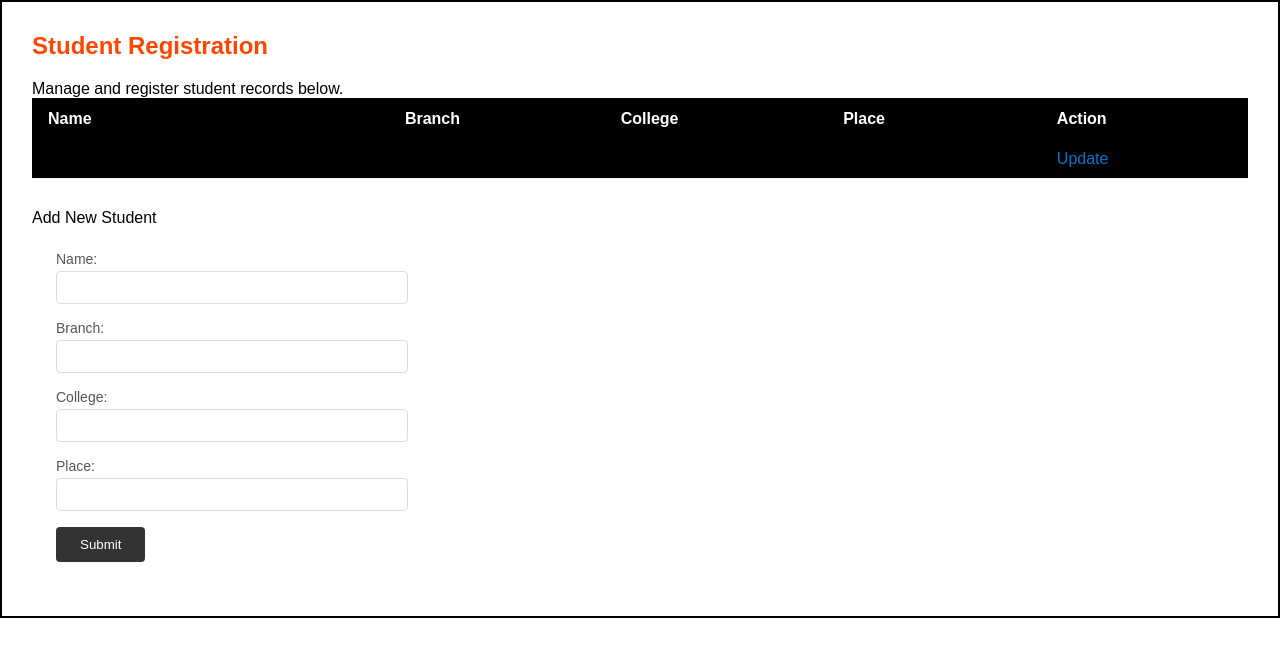
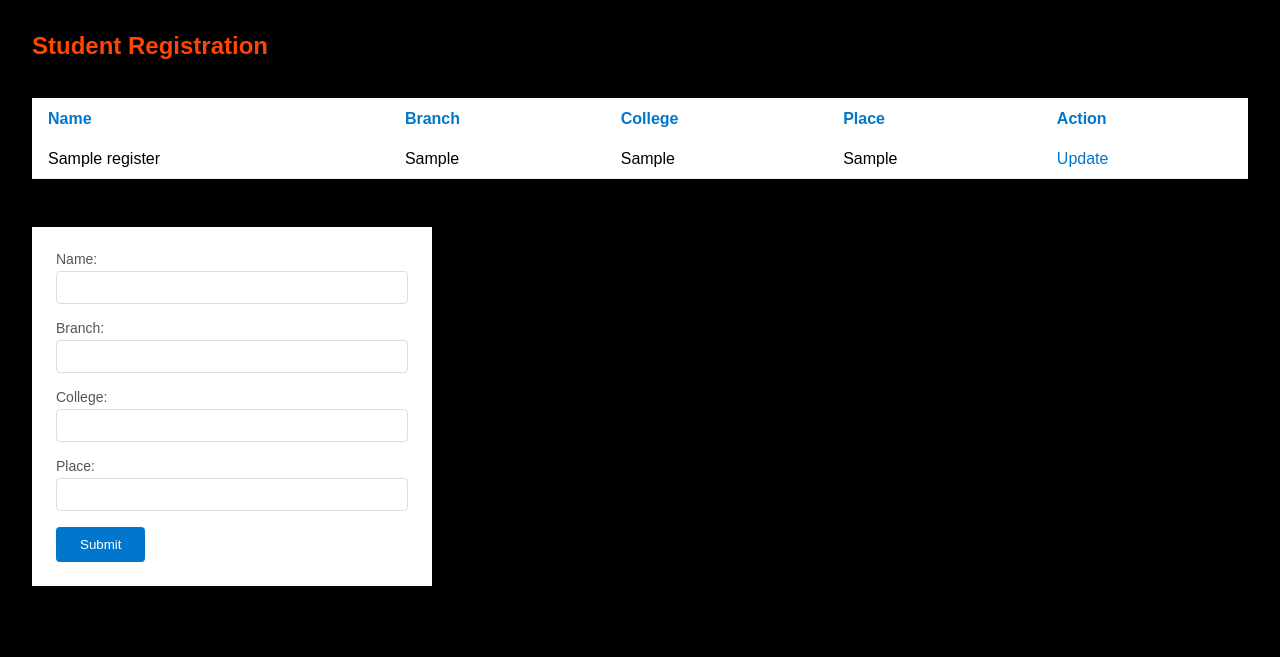
Before and after one commit to surenarendra8-pixel/Registration_form, a Django app: page / in a window 1280 px wide. Shown: the top 657 px of the page. Run offline with Django 5.2, Linux system fonts and the light colour scheme; tables that the repository leaves empty hold one stand-in row (values such as "Sample post").

Commit message:
Fix css styling

```diff
--- a/static/css/style.css
+++ b/static/css/style.css
@@ -3,7 +3,7 @@
 body {
   border: 2px solid;
   font-family: Arial, sans-serif;
-  background:white;
+  background:black;
   padding: 30px;
 }
 
@@ -16,13 +16,13 @@ h1 {
 table {
   width: 100%;
   border-collapse: collapse;
-  background: black;
+  background: white;
   margin-bottom: 30px;
 }
 
 th {
-  background:black;
-  color: #fff;
+  background:white;
+  color:#0077cc;
   padding: 12px 16px;
   text-align: left;
 }
@@ -31,8 +31,6 @@ td {
   padding: 10px 16px;
   border-bottom: 1px solid #eee;
 }
-
-tr:hover { background: #f9f9f9; }
 
 a {
   color: #0077cc;
@@ -53,7 +51,7 @@ input[type="text"] {
 
 input[type="submit"] {
   padding: 10px 24px;
-  background: #333;
+  background:#0077cc;
   color: #fff;
   border: none;
   border-radius: 4px;
```
